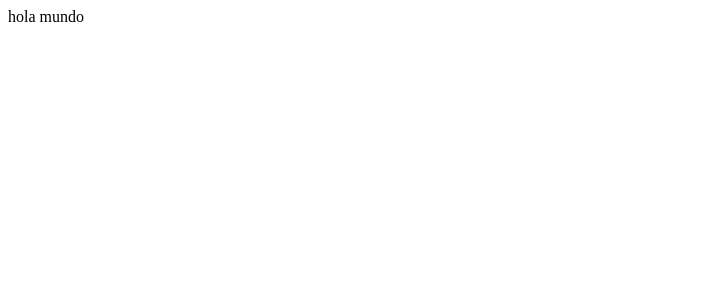
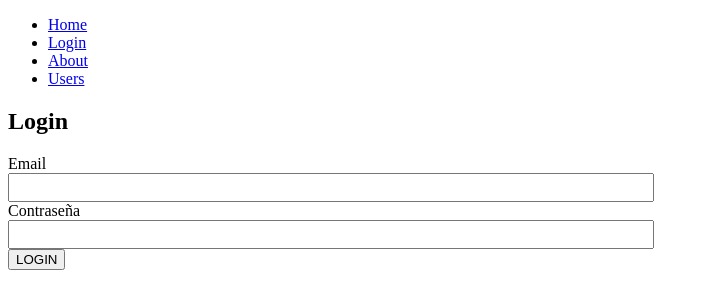
Before and after one commit to Julian-Torres/frontbanco, a React (Create React App) app: page /login in a window 1280 px wide. Shown: the top 308 px of the page, without its empty margins (0-709 px from the left). Built offline with nearby package versions, Linux system fonts and the light colour scheme.

Commit message:
construccion bases

```diff
--- a/package.json
+++ b/package.json
@@ -8,6 +8,7 @@
     "@testing-library/user-event": "^13.5.0",
     "react": "^18.2.0",
     "react-dom": "^18.2.0",
+    "react-router-dom": "^5.2.0",
     "react-scripts": "5.0.1",
     "web-vitals": "^2.1.4"
   },
--- /dev/null
+++ b/src/About.js
@@ -0,0 +1,9 @@
+import React from "react";
+
+function About() {
+    return <h2>About</h2>;
+}
+
+export {
+    About
+}
--- /dev/null
+++ b/src/App.js
@@ -0,0 +1,43 @@
+import React from "react";
+
+import { BrowserRouter as Router, Switch, Route, Link, Redirect } from "react-router-dom"
+
+import { Home } from "./Home";
+import { About } from "./About";
+import { Users } from "./Users";
+import { Login } from "./Login";
+
+const App = () => {
+    return <Router>
+        <div>
+            <nav>
+                <ul>
+                    <li>
+                        <Link to="/">Home</Link>
+                    </li>
+                    <li>
+                        <Link to="/login">Login</Link>
+                    </li>
+                    <li>
+                        <Link to="/about">About</Link>
+                    </li>
+                    <li>
+                        <Link to="/users">Users</Link>
+                    </li>
+                </ul>
+            </nav>
+            <Switch>
+                <Route exact path="/"component={Home} />
+                <Route exact path="/about" component={About} />
+                <Route exact path="/users"component={Users} />
+
+                <Route exact path="/login"component={Login} />
+                <Redirect to="/" />
+            </Switch>
+        </div>
+    </Router>
+}
+
+export {
+    App
+}
--- /dev/null
+++ b/src/Home.js
@@ -0,0 +1,9 @@
+import React from "react";
+
+function Home() {
+    return <h2>Home</h2>;
+}
+
+export {
+    Home
+}
--- /dev/null
+++ b/src/Login.js
@@ -0,0 +1,43 @@
+import React, {useState} from "react";
+
+function Login() {
+
+    const[valoresForm,setValoresForm] =useState({})
+    const[login,setLogin] =useState([])
+
+    const handleOnChange = (e)=>{
+        //console.log(e.target.name,e.target.value);
+        const {name,value} =e.target
+        setValoresForm({...valoresForm,[name]: value})
+
+    }
+
+    const handleOnSubmit = (e)=>{
+        e.preventDefault()
+        setLogin([...login, valoresForm])
+    }
+
+
+    return <>
+        <h2>Login</h2>
+        <form onSubmit={(e)=> handleOnSubmit(e)}>
+            <label>Email</label>
+            <input
+                type="email"
+                onChange={(e)=>handleOnChange(e)}
+                name="email"
+                required/>
+            <label>Contraseña</label>
+            <input
+                type="password"
+                onChange={(e)=>handleOnChange(e)}
+                name="contrasena"
+                required/>
+            <button> LOGIN </button>
+        </form>
+    </>
+}
+
+export {
+    Login
+}
--- /dev/null
+++ b/src/Users.js
@@ -0,0 +1,9 @@
+import React from "react";
+
+function Users() {
+    return <><h2>Users</h2></>
+}
+
+export {
+    Users
+}
--- /dev/null
+++ b/src/index.css
@@ -0,0 +1,11 @@
+body{
+    font-family: 'Times New Roman', Times, serif;
+}
+input{
+    padding: 5px;
+    width: 50%;
+    margin-bottom: 10 px;
+}
+input, label{
+    display: block;
+}
--- a/src/index.js
+++ b/src/index.js
@@ -1,7 +1,9 @@
 import React from 'react';
 import ReactDOM from 'react-dom/client';
+import { App } from './App';
+import './index.css'
 
 const root = ReactDOM.createRoot(document.getElementById('root'));
 root.render(
-  "hola mundo"
+  <App/>
 );
```
Also changed, not shown: 1 other file (tests, documents, lock files or other folders).
